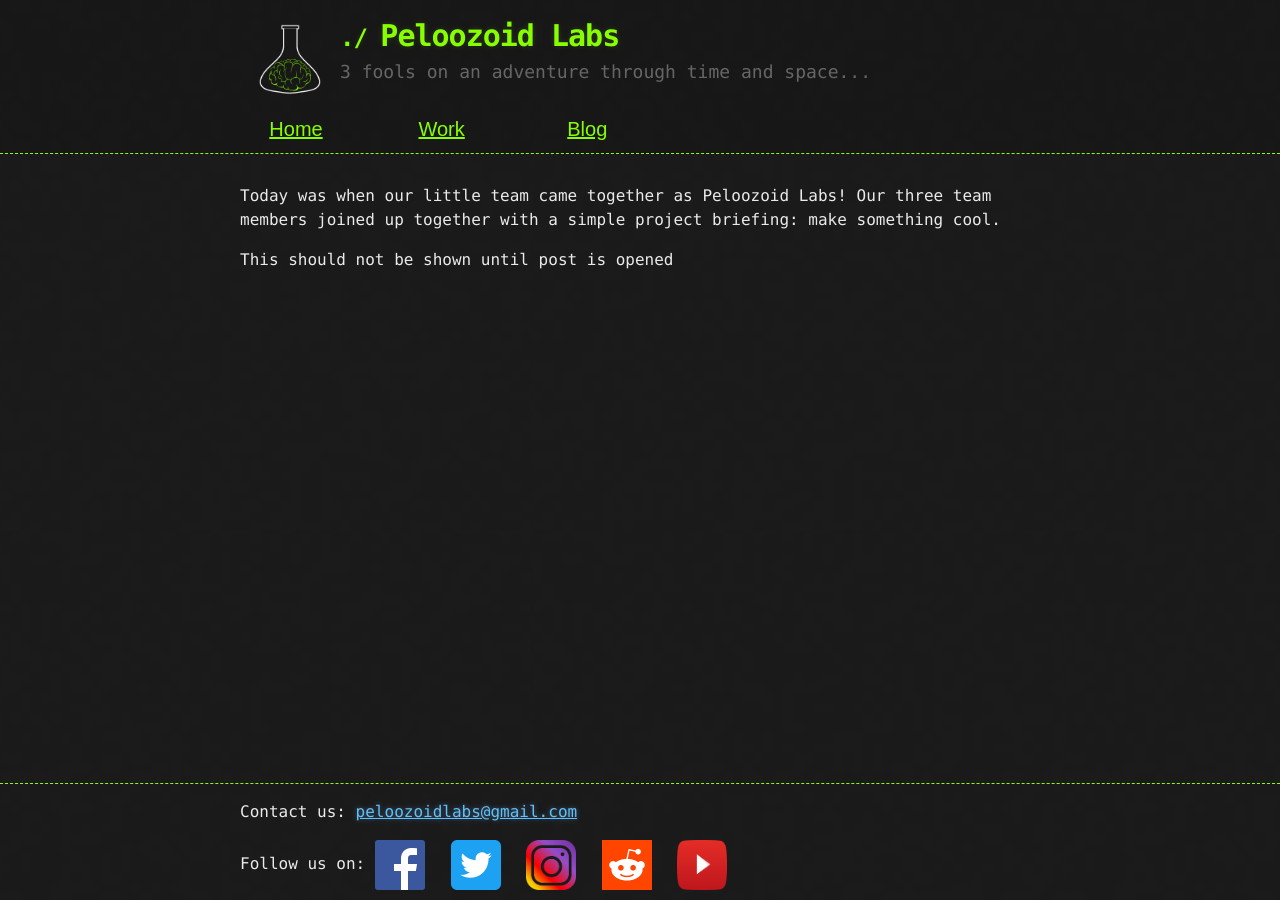
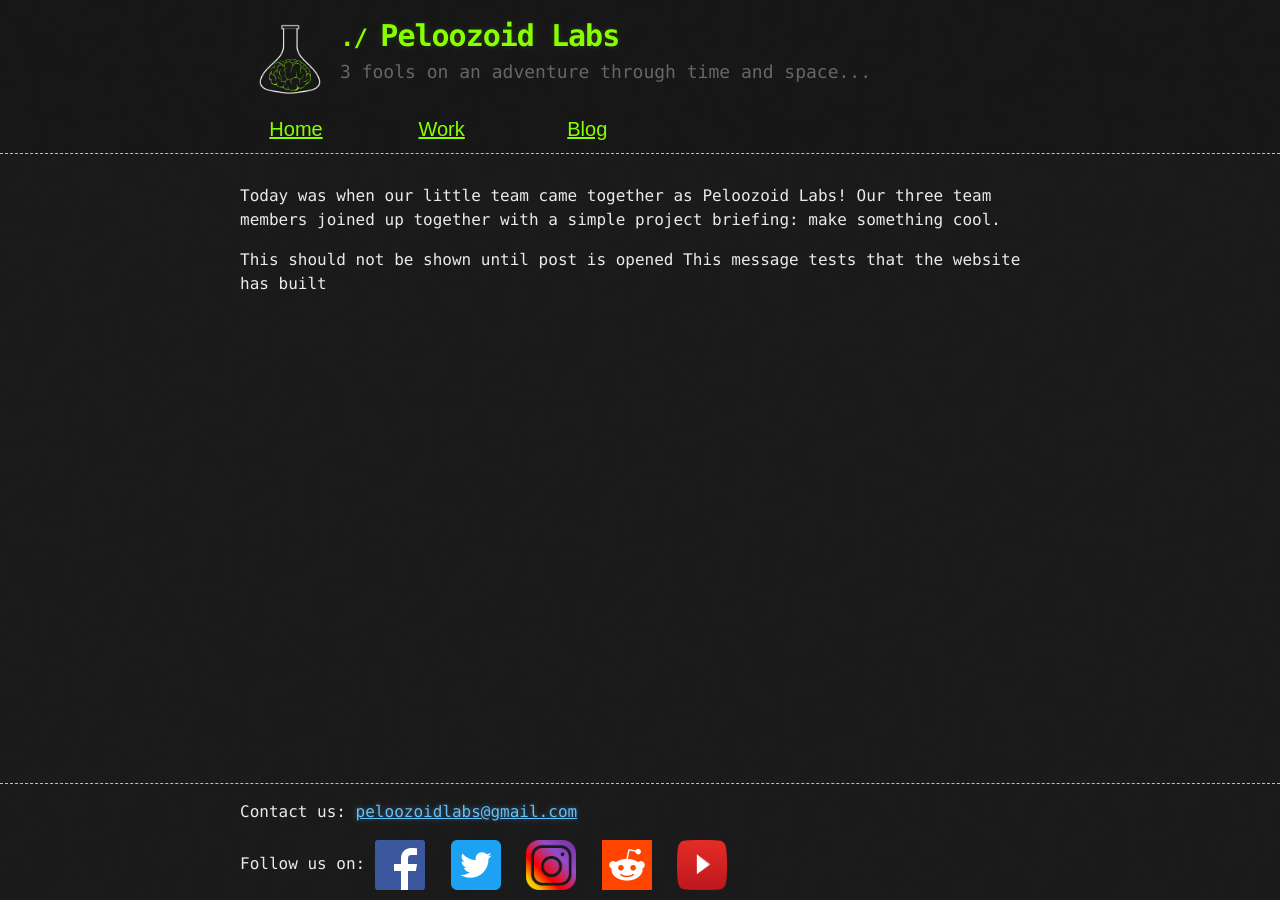
Before and after one commit to Flobb212/www.peloozoid.co.uk, a Jekyll site: the page built from _posts/2017-09-03-Birth-of-Peloozoid-Labs.md, in a window 1280 px wide. Built offline with Jekyll 4.4.1, drawn with Linux system fonts in a browser that asks for light colours.

```diff
--- a/_posts/2017-09-03-Birth-of-Peloozoid-Labs.md
+++ b/_posts/2017-09-03-Birth-of-Peloozoid-Labs.md
@@ -1,6 +1,6 @@
 ---
 layout: default
-tile: Birth of Peloozoid Labs
+tile: Birth of Peloozoid Labs -
 date: 2017-10-03
 ---
 
@@ -9,3 +9,4 @@ Today was when our little team came together as Peloozoid Labs! Our three team m
 <!--excerpt-->
 
 This should not be shown until post is opened
+This message tests that the website has built
```
Also changed, not shown: _posts/2017-09-10-After-One-Week.md (+1 -1 lines), assets/images/Peloozoid_Icon_Static.png (deleted), assets/images/logo.png (deleted), assets/images/logoNoCircle.png (deleted).
